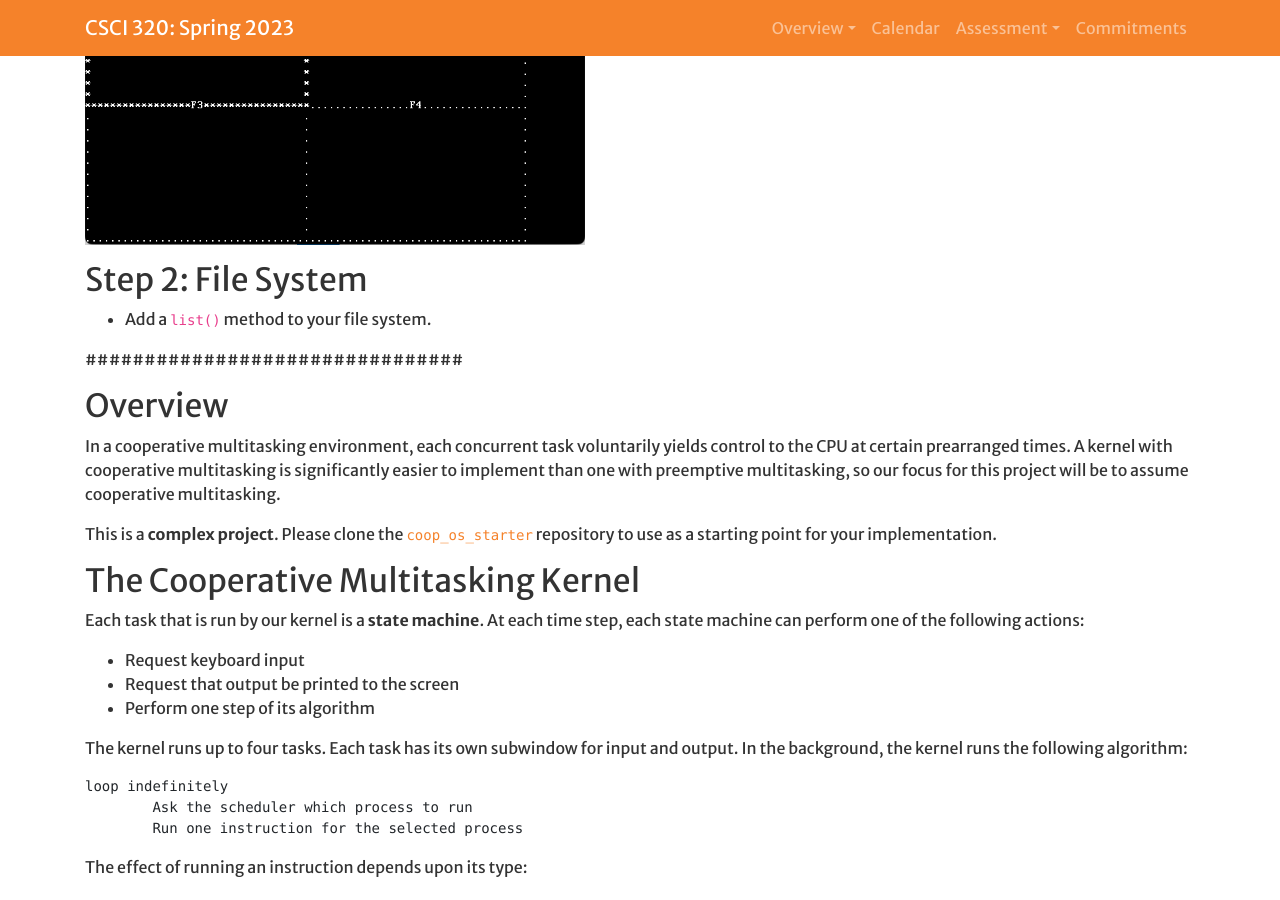
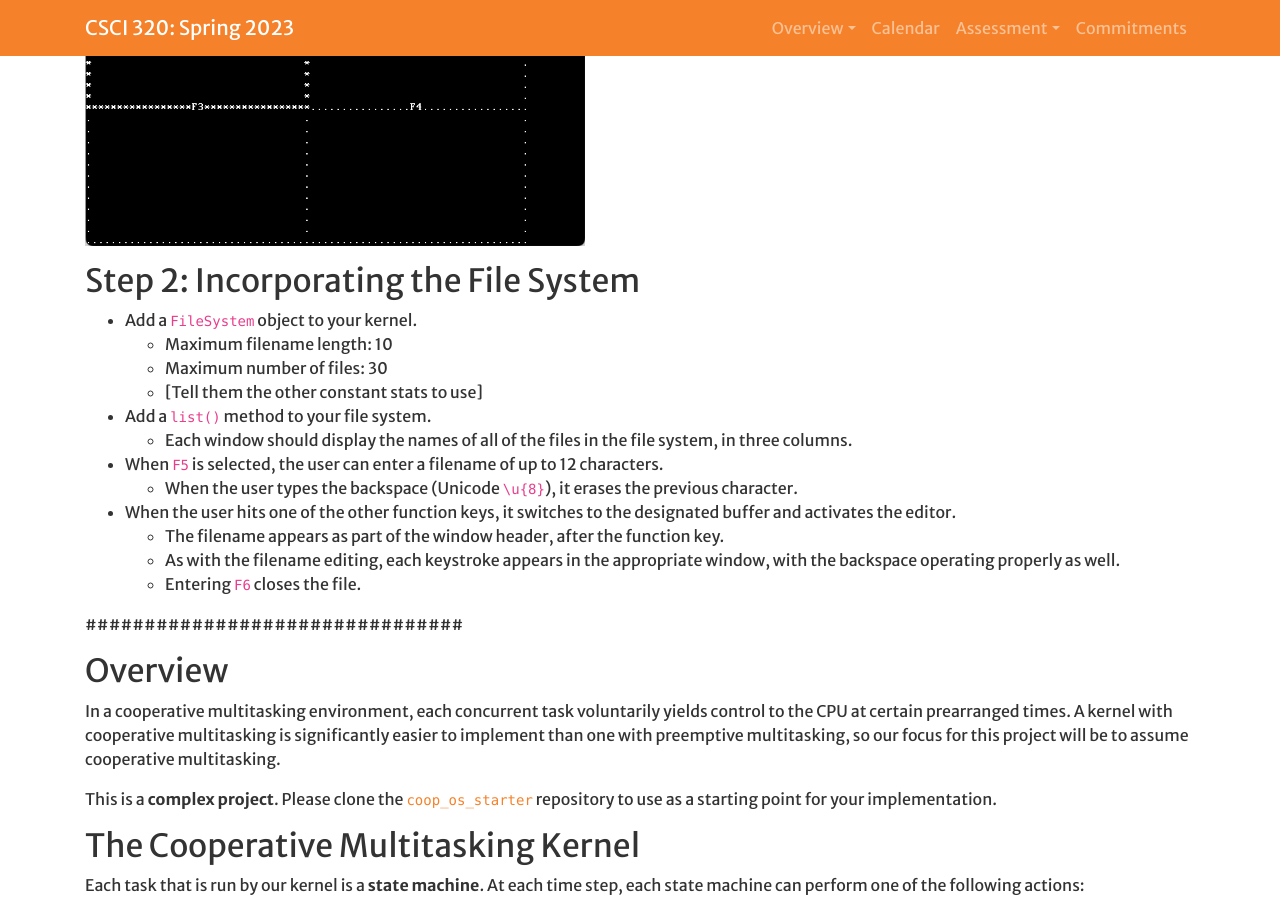
Before and after one commit to Hendrix-CS/csci320, a Jekyll site: the page built from projects/vsk.md, in a window 1280 px wide and 900 px high, scrolled down 887 px. Built offline with Jekyll 4.4.1, drawn with Linux system fonts in a browser that asks for light colours; a script that is not in the unit is left out; our own code applies the rules of GitHub Pages for plain Markdown files.

Commit message:
Updated image.

```diff
--- a/projects/vsk.md
+++ b/projects/vsk.md
@@ -39,9 +39,24 @@ After completing Step 1, the kernel should look like this:
 
 <img src="https://hendrix-cs.github.io/csci320/assets/images/vsk_step_1.png" width=500>
 
-## Step 2: File System
+## Step 2: Incorporating the File System
 
+* Add a `FileSystem` object to your kernel.
+  * Maximum filename length: 10
+  * Maximum number of files: 30
+  * [Tell them the other constant stats to use]
 * Add a `list()` method to your file system.
+  * Each window should display the names of all of the files in the file system,
+    in three columns.
+* When `F5` is selected, the user can enter a filename of up to 12 characters.
+  * When the user types the backspace (Unicode ``\u{8}``), it erases the previous
+    character.
+* When the user hits one of the other function keys, it switches to the
+  designated buffer and activates the editor.
+  * The filename appears as part of the window header, after the function key.
+  * As with the filename editing, each keystroke appears in the appropriate window,
+    with the backspace operating properly as well.
+  * Entering `F6` closes the file.
 
 ################################
 
```
Also changed, not shown: assets/images/vsk_step_1.png.
